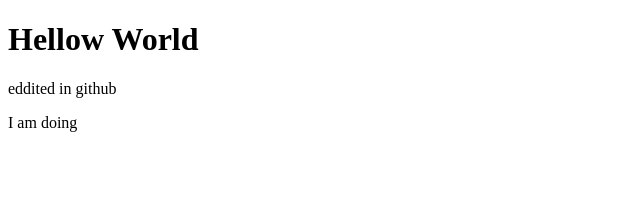
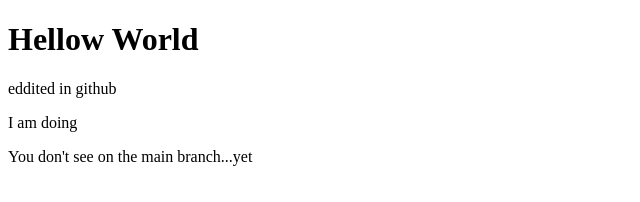
Before and after one commit to BrooklynCodes/git-branch-practice-angel, a plain HTML site: page index.html in a window 1280 px wide. Shown: the whole page, without its empty margins (0-640 px from the left). Drawn offline with Linux system fonts and the light colour scheme.

Commit message:
new changes to first

```diff
--- a/index.html
+++ b/index.html
@@ -10,5 +10,6 @@
     <h1>Hellow World</h1>
        <p>eddited in github<p>
         <p>I am doing</p>
+        <p>You don't see on the main branch...yet</p>
 </body>
 </html>
```
